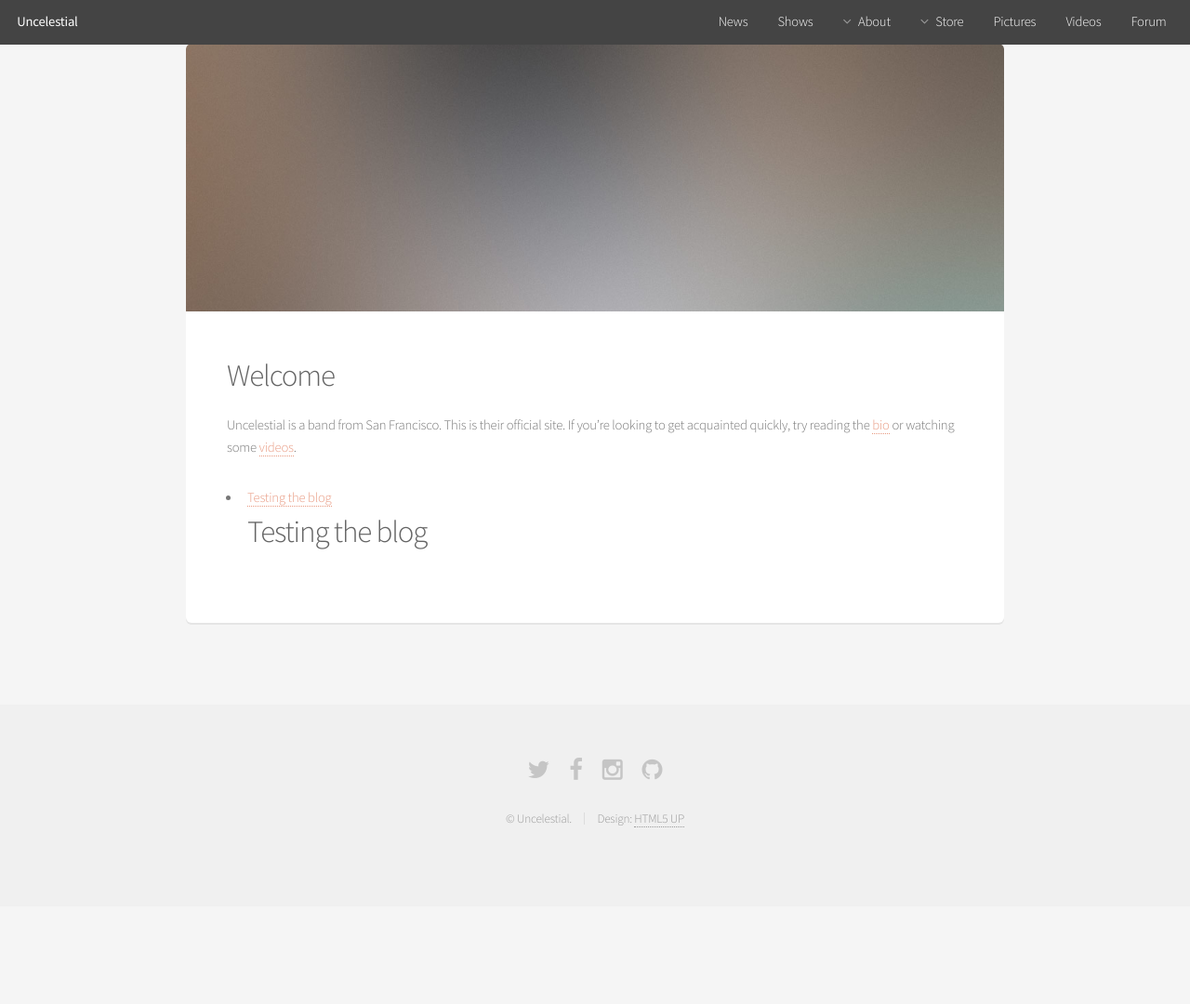
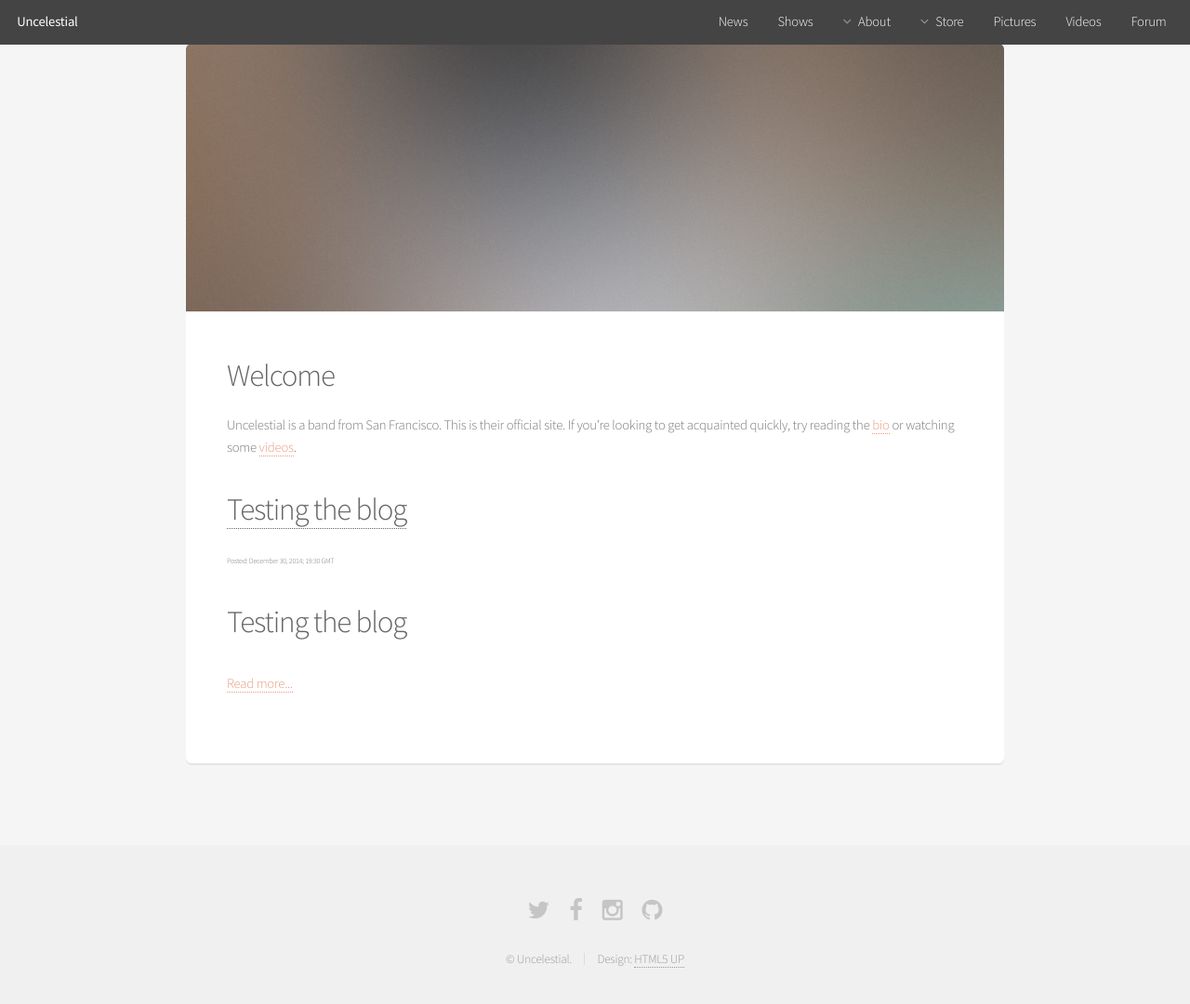
Before and after one commit to tvconefive/uncelestial.github.io, a Jekyll site: the page built from index.md, in a window 1280 px wide and 1126 px high. Shown: the top 1080 px of the window at 93% size. Built offline with Jekyll 4.4.1, drawn with Linux system fonts in a browser that asks for light colours.

Commit message:
Update index.md

```diff
--- a/index.md
+++ b/index.md
@@ -11,11 +11,9 @@ image: "/images/pic01.jpg"
 Uncelestial is a band from San Francisco. This is their official site. If you're looking
 to get acquainted quickly, try reading the [bio](/about) or watching some [videos](/videos).
 
-<ul>
-  {% for post in site.posts %}
-    <li>
-      <a href="{{ post.url }}">{{ post.title }}</a>
-      {{ post.excerpt }}
-    </li>
-  {% endfor %}
-</ul>
+{% for post in site.posts %}
+<h2><a href="{{ post.url }}">{{ post.title }}</a></h2>
+<span style="font-size:8px">Posted: December 30, 2014; 19:30 GMT</span>
+<p>{{ post.excerpt }}</p>
+<p><a href="{{ post.url }}">Read more...</a></p>
+{% endfor %}
```
